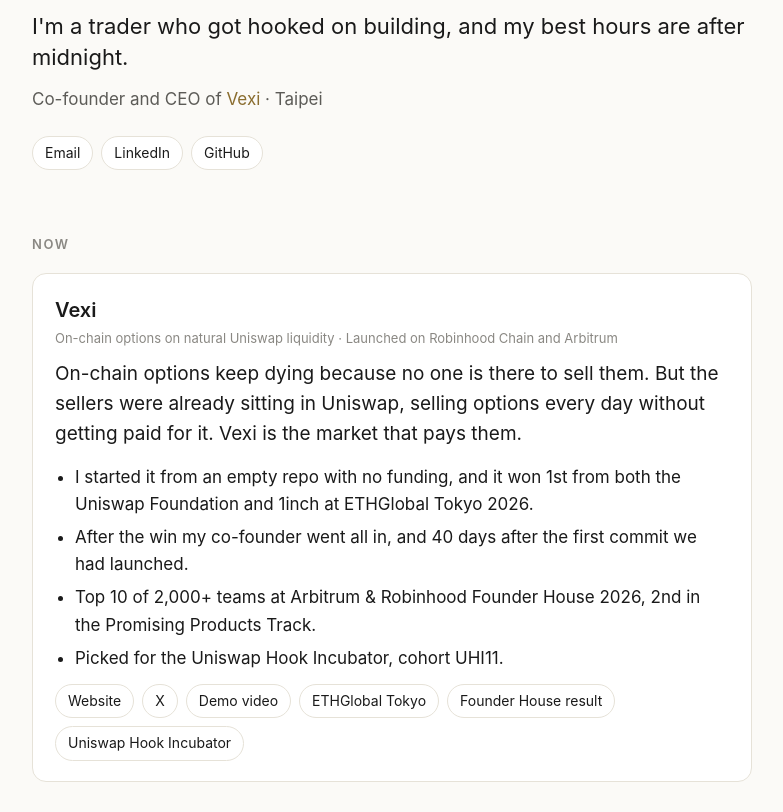
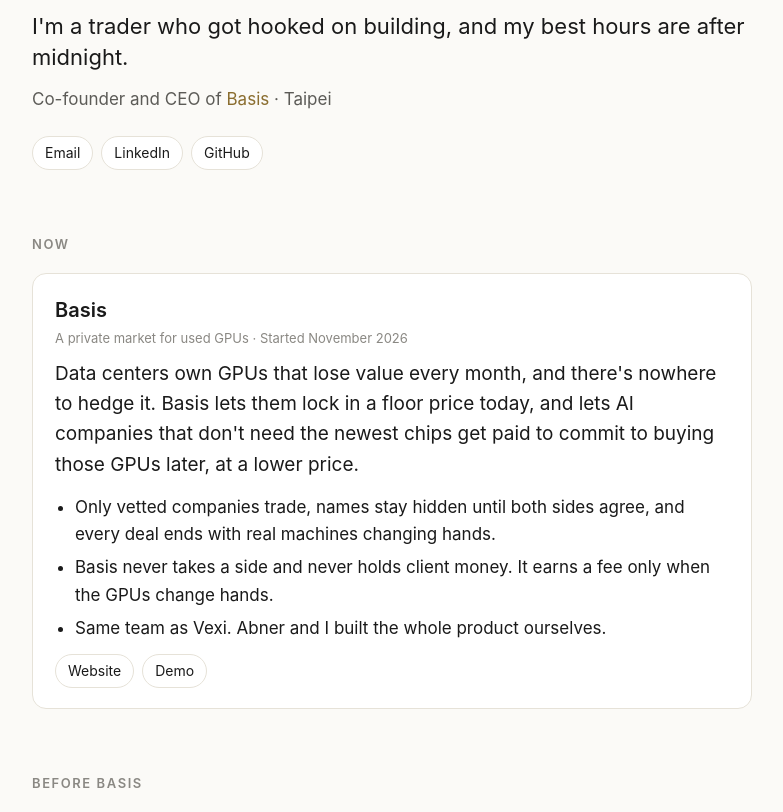
Before and after one commit to eric2612115/eric2612115.github.io, a plain HTML site: page index.html in a window 1280 px wide. Shown: the part 130-942 px from the top of the page, without its empty margins (248-1031 px from the left). Drawn offline with Linux system fonts and the light colour scheme.

Commit message:
feat: add Basis as current company, move Vexi under Before Basis
Co-Authored-By: Claude Opus 5.5 <noreply@anthropic.com>

```diff
--- a/index.html
+++ b/index.html
@@ -4,9 +4,9 @@
 <meta charset="utf-8">
 <meta name="viewport" content="width=device-width, initial-scale=1">
 <title>Eric Fang</title>
-<meta name="description" content="Trader who got hooked on building. Co-founder and CEO of Vexi.">
+<meta name="description" content="Trader who got hooked on building. Co-founder and CEO of Basis.">
 <meta property="og:title" content="Eric Fang">
-<meta property="og:description" content="Trader who got hooked on building. Co-founder and CEO of Vexi.">
+<meta property="og:description" content="Trader who got hooked on building. Co-founder and CEO of Basis.">
 <meta property="og:url" content="https://eric2612115.github.io/">
 <meta property="og:type" content="website">
 <meta name="twitter:card" content="summary">
@@ -111,7 +111,7 @@
   <header>
     <h1>Eric Fang</h1>
     <p class="lede">I'm a trader who got hooked on building, and my best hours are after midnight.</p>
-    <p class="meta">Co-founder and CEO of <a href="https://vexi-protocol.ai">Vexi</a> · Taipei</p>
+    <p class="meta">Co-founder and CEO of <a href="https://basis.vexi-protocol.ai">Basis</a> · Taipei</p>
     <ul class="links">
       <li><a href="mailto:eric.fang@vexi-protocol.ai">Email</a></li>
       <li><a href="https://www.linkedin.com/in/eric-fang-ba5717108/">LinkedIn</a></li>
@@ -121,6 +121,24 @@
 
   <section>
     <h2>Now</h2>
+    <div class="card">
+      <h3>Basis</h3>
+      <span class="tag">A private market for used GPUs · Started November 2026</span>
+      <p class="pitch">Data centers own GPUs that lose value every month, and there's nowhere to hedge it. Basis lets them lock in a floor price today, and lets AI companies that don't need the newest chips get paid to commit to buying those GPUs later, at a lower price.</p>
+      <ul class="facts">
+        <li>Only vetted companies trade, names stay hidden until both sides agree, and every deal ends with real machines changing hands.</li>
+        <li>Basis never takes a side and never holds client money. It earns a fee only when the GPUs change hands.</li>
+        <li>Same team as Vexi. Abner and I built the whole product ourselves.</li>
+      </ul>
+      <ul class="links">
+        <li><a href="https://basis.vexi-protocol.ai">Website</a></li>
+        <li><a href="https://basis.vexi-protocol.ai/#/demo">Demo</a></li>
+      </ul>
+    </div>
+  </section>
+
+  <section>
+    <h2>Before Basis</h2>
     <div class="card">
       <h3>Vexi</h3>
       <span class="tag">On-chain options on natural Uniswap liquidity · Launched on Robinhood Chain and Arbitrum</span>
```
